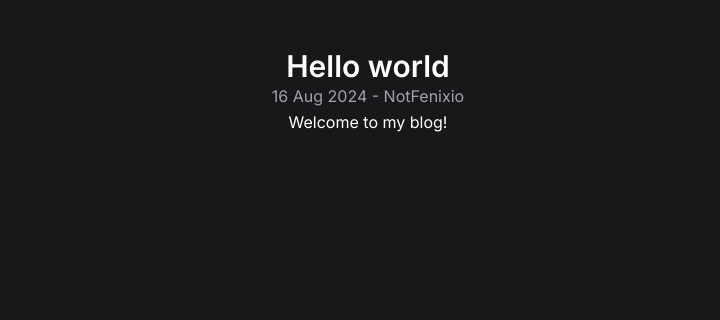
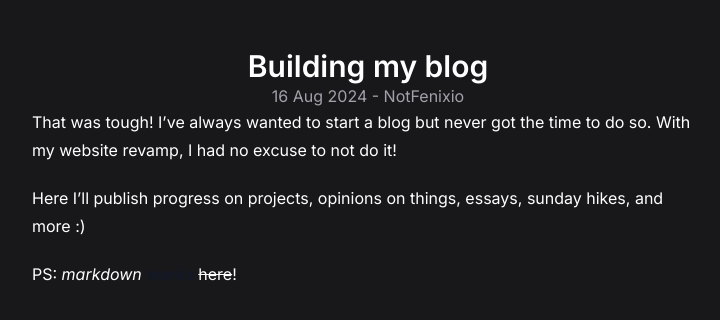
Before and after one commit to NotFenixio/blog, a Jekyll site: the page built from _posts/2024-08-16-hello_world.md, in a window 1280 px wide. Shown: the top 320 px of the page, without its empty margins (272-992 px from the left). Built offline with Jekyll 4.4.1, drawn with Linux system fonts in a browser that asks for light colours; nearby versions of some CDN libraries.

Commit message:
update hello world post

```diff
--- a/_posts/2024-08-16-hello_world.md
+++ b/_posts/2024-08-16-hello_world.md
@@ -1,7 +1,11 @@
 ---
-title: Hello world
+title: Building my blog
 layout: post
 author: NotFenixio
 ---
 
-Welcome to my blog!
+That was tough! I've always wanted to start a blog but never got the time to do so. With my website revamp, I had no excuse to not do it!
+
+Here I'll publish progress on projects, opinions on things, essays, sunday hikes, and more :)
+
+PS: *markdown* **works** ~~here~~!
```
